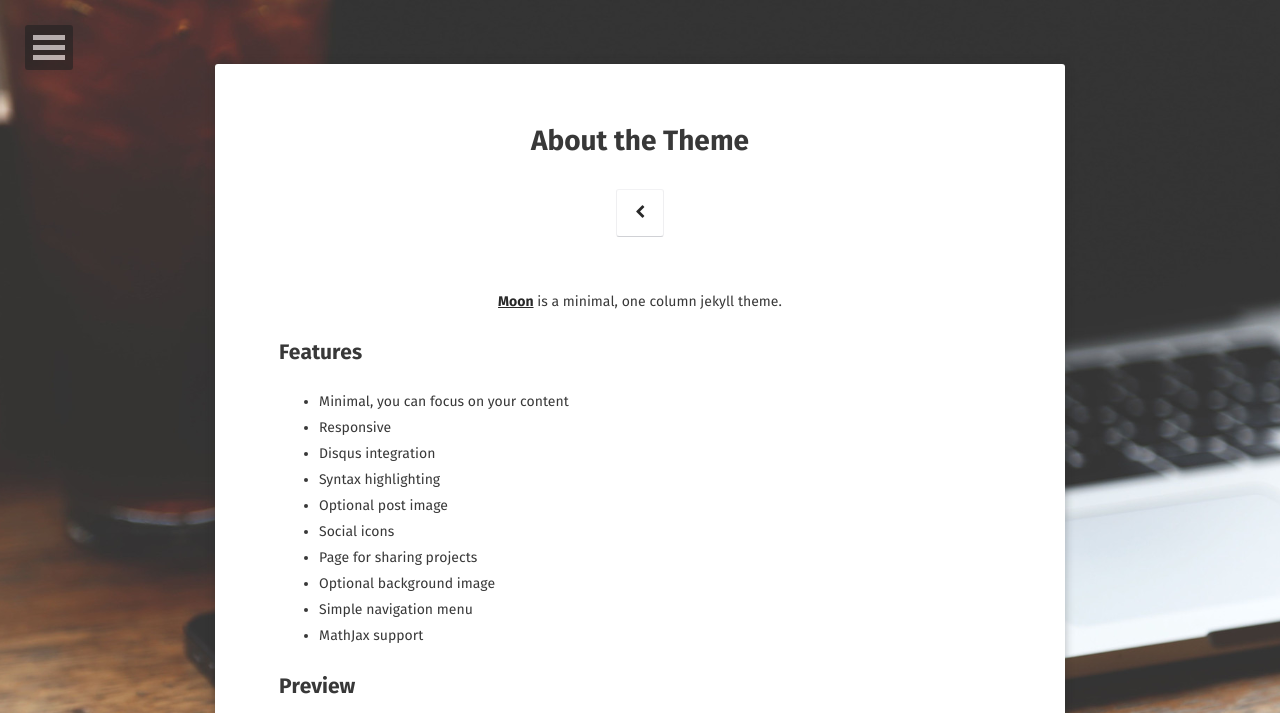
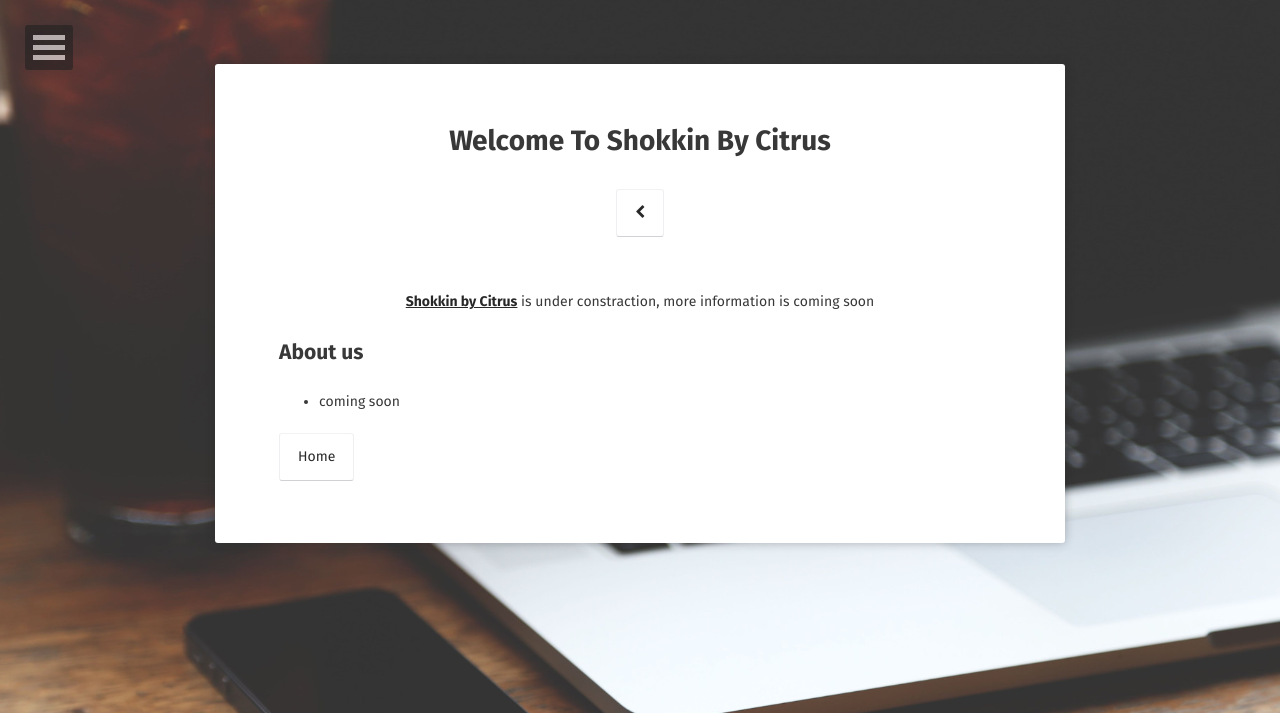
Before and after one commit to datokakava/citrus, a Jekyll site: the page built from about/index.md, in a window 1280 px wide. Shown: the top 713 px of the page. Built offline with Jekyll 4.4.1, drawn with Linux system fonts in a browser that asks for light colours; some web fonts are replaced; some of the changed text lies outside the part shown; grey boxes are pictures that could not be loaded.

Commit message:
Update index.md

```diff
--- a/about/index.md
+++ b/about/index.md
@@ -1,37 +1,14 @@
 ---
 layout: page
-title: About the Theme
-tags: [about, Jekyll, theme, moon]
-date: 2016-03-21
+title: Welcome To Shokkin By Citrus
+tags: [Shokkin, Citrus]
+date: 2017-03-02
 comments: false
 ---
 
-<center><a href="http://taylantatli.github.io/Moon"><b>Moon</b></a> is a minimal, one column jekyll theme.</center>
+<center><a href="https://www.facebook.com/citrus.org.ge"><b>Shokkin by Citrus</b></a> is under constraction, more information is coming soon</center>
 
-## Features
-* Minimal, you can focus on your content
-* Responsive
-* Disqus integration
-* Syntax highlighting
-* Optional post image
-* Social icons
-* Page for sharing projects
-* Optional background image
-* Simple navigation menu
-* MathJax support
+## About us
+* coming soon
 
-## Preview
-
-{% capture images %}
-    https://cloud.githubusercontent.com/assets/754514/14509720/61c61058-01d6-11e6-93ab-0918515ecd56.png
-    https://cloud.githubusercontent.com/assets/754514/14509716/61ac6c8e-01d6-11e6-879f-8308883de790.png
-{% endcapture %}
-{% include gallery images=images caption="Screenshots of Moon Theme" cols=2 %}
-
-See a [live version of Moon](http://taylantatli.github.io/Moon) hosted on GitHub.
-
-## Getting Started
-
-To learn how to install and use this theme check out the [Setup Guide](http://taylantatli.me/Moon/moon-theme/) for more information.
-
-[Install Moon](https://github.com/TaylanTatli/Moon){: .btn}
+[Home](http://citrus.org.ge){: .btn}
```
